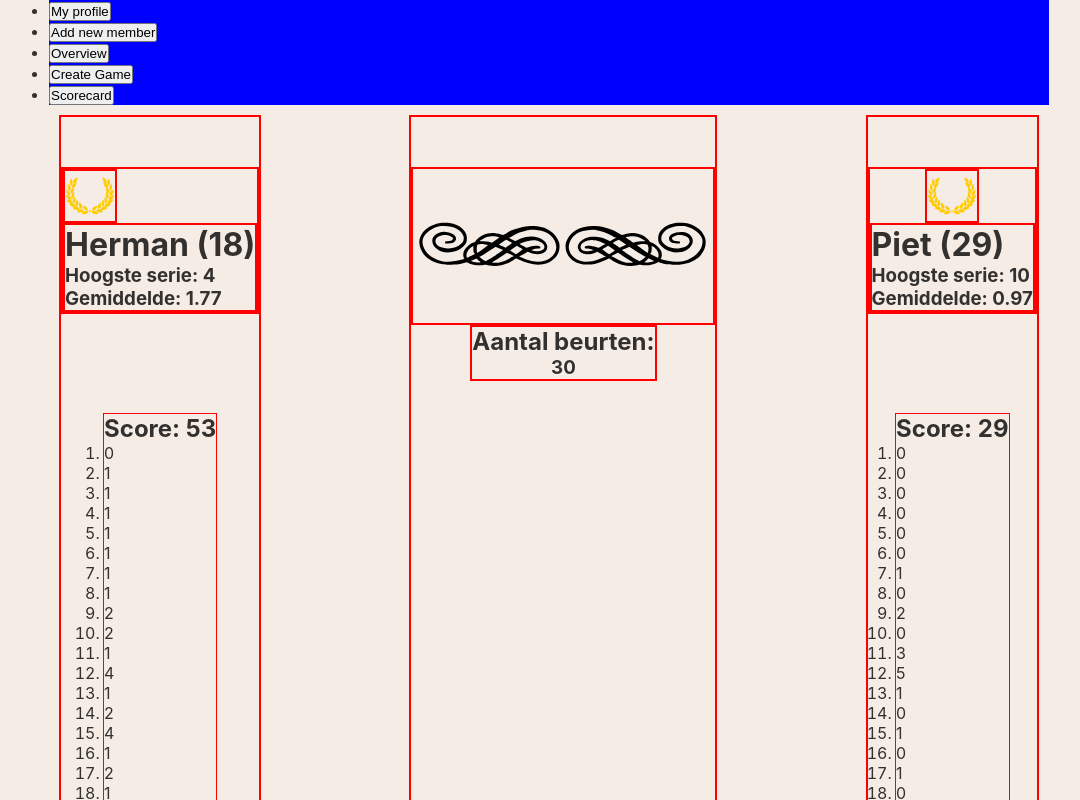
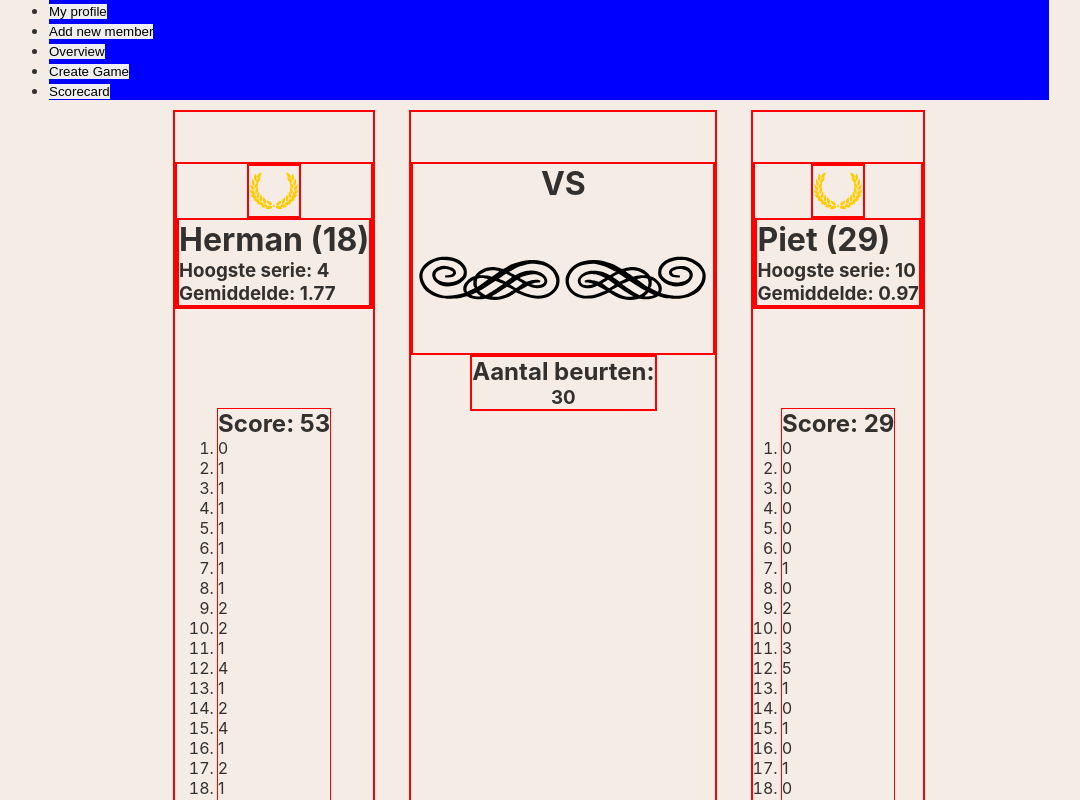
Before and after one commit to adjong87/fe-drieballen, a React (Create React App) app: page /scorecard in a window 1280 px wide. Shown: the top 800 px of the page, without its empty margins (91-1171 px from the left). Built offline with nearby package versions, Linux system fonts and the light colour scheme.

Commit message:
toch nog paar kleine verbeteringen in de css van de scorecard pagina

```diff
--- a/src/components/helpers/CheckAverage.js
+++ b/src/components/helpers/CheckAverage.js
@@ -1,6 +1,5 @@
 function CheckAverage(array){
-    const sum = array.reduce((a, b) => a + b, 0);
-    const avg =  (sum / array.length) || 0;
-    return Math.round((avg + Number.EPSILON) * 100) / 100
+    const avg =  (array.reduce((a, b) => a + b, 0) / array.length) || 0;
+    return avg.toFixed(2)
 }
 export default CheckAverage;
--- a/src/components/scoreCard/ScoreCard.css
+++ b/src/components/scoreCard/ScoreCard.css
@@ -1,8 +1,19 @@
+* {
+    border: 0;
+    margin: 0;
+}
+
 .scorecard-container {
     display: flex;
     width: 1000px;
     height: 1000px;
     justify-content: space-between;
+}
+
+.scorecard-fill-container{
+    width: 100px;
+    display: flex;
+    flex-shrink: 3;
 }
 
 .scorecard-player-container {
@@ -30,16 +41,17 @@
     height: 50px;
     border: 2px solid red;
 }
+
+.winner {
+    width: 50px;
+    height: 50px;
+}
+
 .scorecard-player-info {
     flex-direction: column;
     display: flex;
     justify-content: center;
     border: 2px solid red;
-}
-
-.winner {
-    width: 50px;
-    height: 50px;
 }
 
 .scorecard-player-scores {
@@ -58,7 +70,10 @@
 .scorecard-game-info-top {
     margin-top: 50px;
     border: 2px solid red;
-
+    display: flex;
+    flex-direction: column;
+    justify-content: center;
+    align-items: center;
 }
 
 .scorecard-game-info-bottom{
--- a/src/components/scoreCard/ScoreCard.js
+++ b/src/components/scoreCard/ScoreCard.js
@@ -55,9 +55,12 @@ function ScoreCard() {
     return (
         <>
             <div className="scorecard-container">
+                <div className="scorecard-fill-container">
+
+                </div>
                 {scoreCardData.playerOneScore &&
                     <div className="scorecard-player-container">
-                        <div className="scorecard-player-info">
+                        <div className="scorecard-player-info-container">
                             <div className="scorecard-player-winner">
                                 {CheckWinner(scoreCardData.aimScoreP1, CheckSum(scoreCardData.playerOneScore)) &&
                                     <img className="winner" src={Winner} alt="winner"/>}
@@ -82,6 +85,7 @@ function ScoreCard() {
                 {scoreCardData &&
                     <div className="scorecard-game-info-container">
                         <div className="scorecard-game-info-top">
+                            <h1>VS</h1>
                             <img className="squiggle" src={Squiggle} alt="squiggle"/>
                         </div>
                         <div className="scorecard-game-info-bottom">
@@ -112,6 +116,8 @@ function ScoreCard() {
                             </ol>
                         </div>
                     </div>}
+                <div className="scorecard-fill-container">
+                </div>
             </div>
         </>
     )
```
Lines whose indentation alone changed are shown as unchanged.
